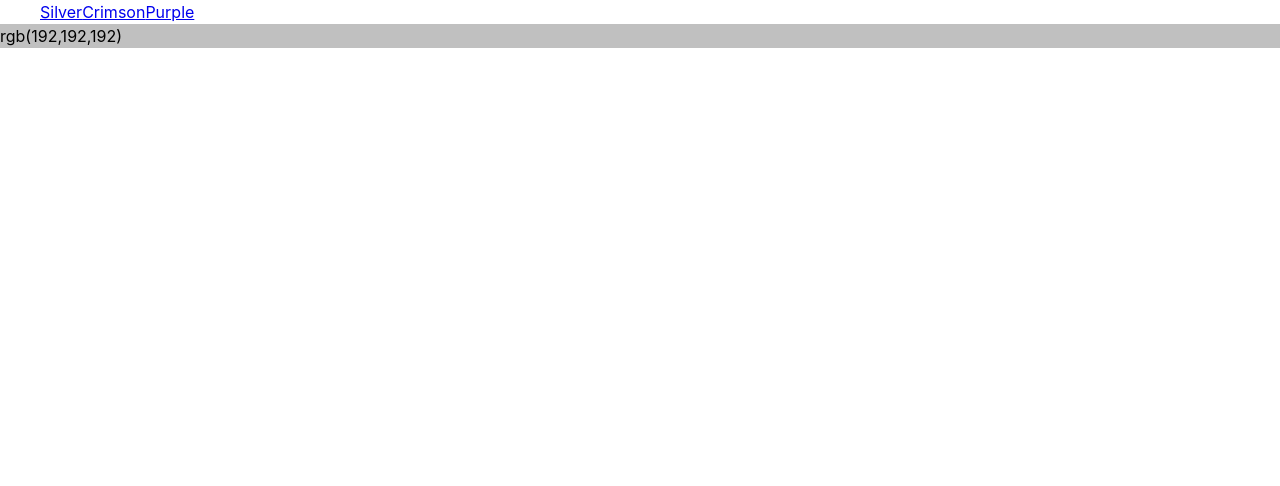
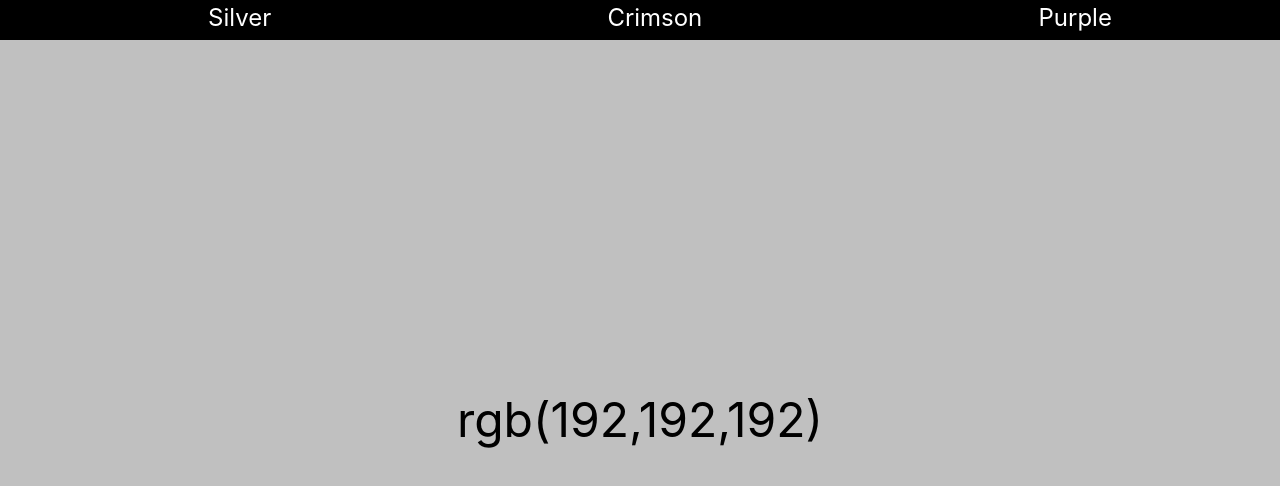
Before and after one commit to alchemy-adv-fullstack/adv-fullstack-react-color-router-live-demo, a React (Create React App) app: page /rgb/192/192/192 in a window 1280 px wide. Shown: the top 486 px of the page. Built offline with nearby package versions, Linux system fonts and the light colour scheme.

Commit message:
styling added to App.js

```diff
--- a/src/App.css
+++ b/src/App.css
@@ -1,38 +1,26 @@
-.App {
-  text-align: center;
+header {
+  background: black;
+  color: white;
+  font-size: 1.5rem;
 }
 
-.App-logo {
-  height: 40vmin;
-  pointer-events: none;
+header ul {
+  width: 100%;
+  display: flex;
+  justify-content: space-around;
+  min-height: 5vh;
 }
 
-@media (prefers-reduced-motion: no-preference) {
-  .App-logo {
-    animation: App-logo-spin infinite 20s linear;
-  }
+a {
+  color: inherit;
+  text-decoration: none;
 }
 
-.App-header {
-  background-color: #282c34;
-  min-height: 100vh;
+.fill {
+  width: 100%;
+  height: 95vh;
   display: flex;
-  flex-direction: column;
+  justify-content: center;
   align-items: center;
-  justify-content: center;
-  font-size: calc(10px + 2vmin);
-  color: white;
+  font-size: 3rem;
 }
-
-.App-link {
-  color: #61dafb;
-}
-
-@keyframes App-logo-spin {
-  from {
-    transform: rotate(0deg);
-  }
-  to {
-    transform: rotate(360deg);
-  }
-}
```
